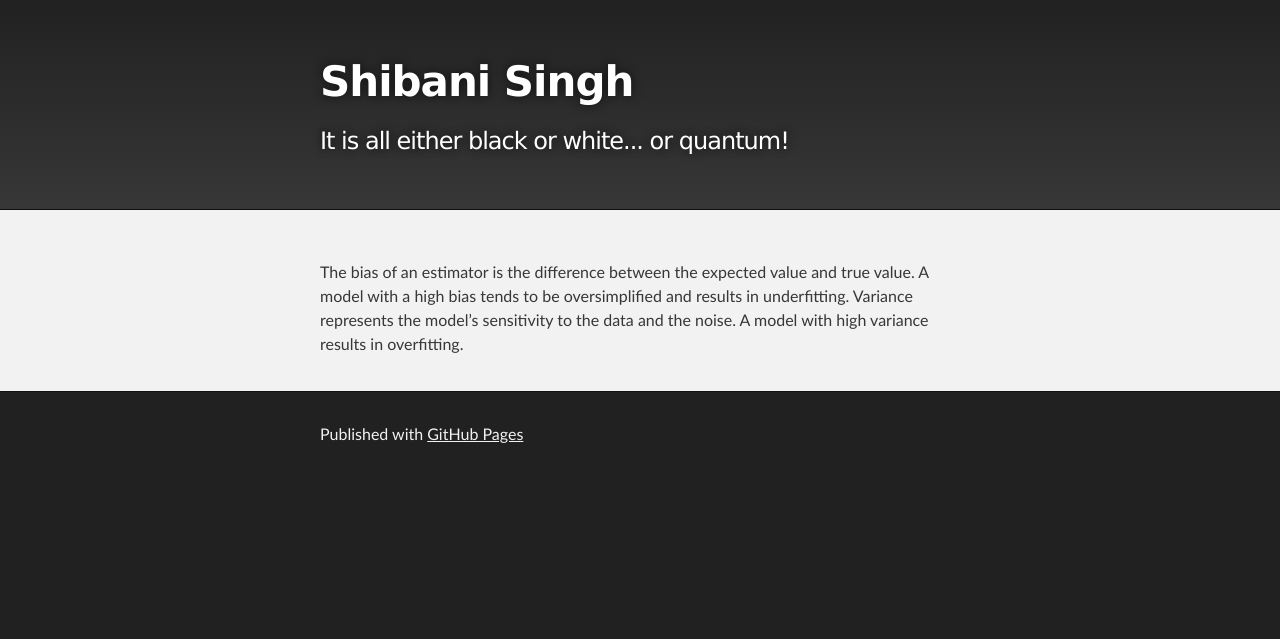
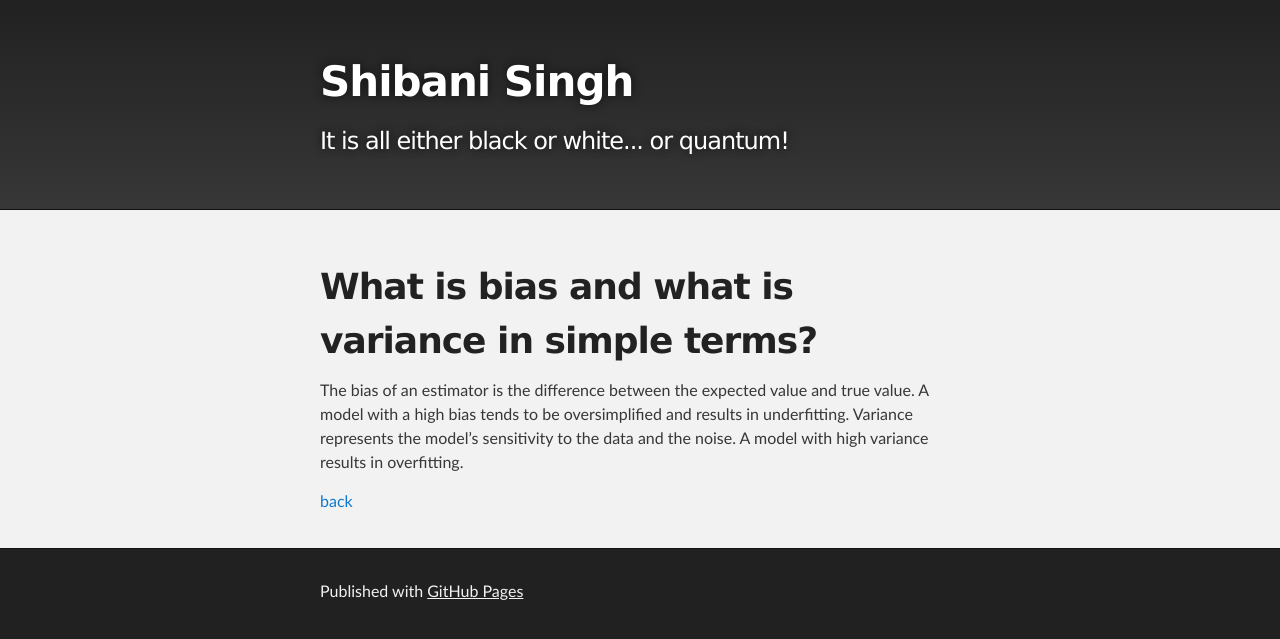
Before and after one commit to paperblack/paperblack.github.io, a Jekyll site: the page built from bias_variance.md, in a window 1280 px wide. Shown: the top 639 px of the page. Built offline with Jekyll 4.4.1, drawn with Linux system fonts in a browser that asks for light colours; our own code applies the rules of GitHub Pages for plain Markdown files.

Commit message:
Update bias_variance.md

```diff
--- a/bias_variance.md
+++ b/bias_variance.md
@@ -1,2 +1,10 @@
+---
+layout: default
+---
+
+# What is bias and what is variance in simple terms?
+
 The bias of an estimator is the difference between the expected value and true value. A model with a high bias tends to be oversimplified and results in underfitting.
 Variance represents the model’s sensitivity to the data and the noise. A model with high variance results in overfitting.
+
+[back](./)
```
